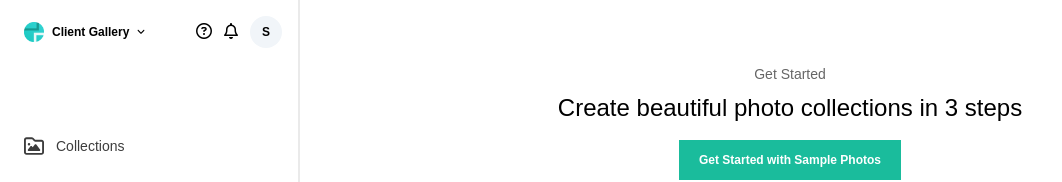
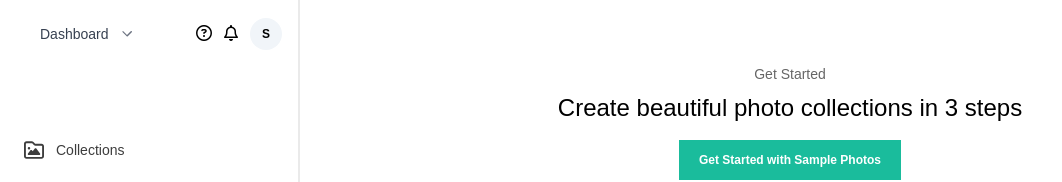
Before and after one commit to QodeSuraj/Pixie, a React (Create React App) app: page /dashboard in a window 1280 px wide. Shown: the top 182 px of the page, without its empty margins (0-1062 px from the left). Built offline with nearby package versions, Linux system fonts and the light colour scheme.

Commit message:
dropdown menue for dashboard

```diff
--- /dev/null
+++ b/src/components/DropDownMenu.js
@@ -0,0 +1,83 @@
+import React, { useState } from "react";
+
+const DropdownMenu = ({ options = [], onSelect, defaultValue }) => {
+  const [isOpen, setIsOpen] = useState(false);
+  const [selectedOption, setSelectedOption] = useState("Dashboard");
+
+  const handleOptionClick = (option) => {
+    setSelectedOption(option.title);
+    setIsOpen(false);
+  };
+
+  const handleDashboard = () => {
+    setSelectedOption("Dashboard");
+    setIsOpen(false);
+  };
+
+  return (
+    <div className="relative inline-block text-left">
+      <div>
+        <button
+          type="button"
+          className="inline-flex justify-between w-full px-4 py-2 text-sm font-medium text-gray-700 bg-white   focus:outline-none"
+          onClick={() => setIsOpen(!isOpen)}
+        >
+          {selectedOption === "Dashboard" ? "Dashboard" : selectedOption}
+          <svg
+            className="w-5 h-5 ml-2 -mr-1 text-gray-500"
+            xmlns="http://www.w3.org/2000/svg"
+            viewBox="0 0 20 20"
+            fill="currentColor"
+            aria-hidden="true"
+          >
+            <path
+              fillRule="evenodd"
+              d="M5.23 7.21a.75.75 0 011.06.02L10 10.94l3.71-3.71a.75.75 0 111.06 1.06l-4 4a.75.75 0 01-1.06 0l-4-4a.75.75 0 01.02-1.06z"
+              clipRule="evenodd"
+            />
+          </svg>
+        </button>
+      </div>
+
+      {isOpen && (
+        <div className="absolute right-10 -left-6 z-10 w-[300px] sm:w-[350px] mt-2 origin-top-right bg-white border border-gray-200 divide-y divide-gray-100 shadow-lg focus:outline-none">
+          <div className="py-2 flex flex-col gap-1">
+            {options.map((option, index) => (
+              <button
+                key={index}
+                className="block w-full px-4 py-4 text-sm text-left text-gray-700 hover:bg-gray-100"
+                onClick={() => handleOptionClick(option)}
+              >
+                <div className="flex items-center gap-2">
+                  <div>
+                    {option.icon && (
+                      <img
+                        src={option.icon}
+                        alt="icon"
+                        className="inline-block w-7 h-7 mr-2"
+                      />
+                    )}
+                  </div>
+                  <div>
+                    <p className="text-xs">{option.title}</p>
+                    <p className="text-[10px]">{option.description}</p>
+                  </div>
+                </div>
+              </button>
+            ))}
+            <div className="flex justify-center" onClick={handleDashboard}>
+              <button className="flex items-center justify-center py-2">
+                <div className="flex gap-x-2">
+                  <img src="" alt="" />
+                  <p className="text-gray-600 text-sm">View Dashobard</p>
+                </div>
+              </button>
+            </div>
+          </div>
+        </div>
+      )}
+    </div>
+  );
+};
+
+export default DropdownMenu;
--- a/src/pages/Dashboard.js
+++ b/src/pages/Dashboard.js
@@ -1,7 +1,15 @@
-import React, { useState ,useRef,useEffect} from "react";
+import React, { useState, useRef, useEffect } from "react";
 import { Link } from "react-router-dom";
 import DashboardBanner from "../assets/images/dashboard banner.jpg";
 import clientProfile from "../assets/images/profile_images/client_gallery_profile.png";
+import Website from "../assets/images/profile_images/website_profile.png";
+
+import Store from "../assets/images/profile_images/product_profile.png";
+
+import StdioManager from "../assets/images/profile_images/studiomanager_profile.png";
+import MobileGallary from "../assets/images/profile_images/mobilegallery_profile.png";
+
+
 import folderIcon from "../assets/images/icons/folder-image.svg";
 import starIcon from "../assets/images/icons/star-icon.svg";
 import browserIcon from "../assets/images/icons/browser-icon.svg";
@@ -9,12 +17,46 @@ import settingIcon from "../assets/images/icons/settings-icon.svg";
 import ProfileDialog from "../components/ProfileDailogBox";
 import NotificationDialog from "../components/NotificationDailog";
 import HelpDialog from "../components/HelpDailogBox";
+import DropdownMenu from "../components/DropDownMenu";
 
 const navItems = [
   { title: "Collections", image: folderIcon, link: "#" },
   { title: "Starred", image: starIcon, link: "#" },
   { title: "Homepage", image: browserIcon, link: "#" },
   { title: "Settings", image: settingIcon, link: "#" },
+];
+const menuItems = [
+
+  {
+    icon: clientProfile,
+    title: "Client Gallery",
+    description:"somenthing is there"
+
+  },
+  {
+    icon: Website,
+    title: "Profile Settings",
+    description:"somenthing is there"
+
+  },
+  {
+    icon: Store,
+    title: "Logout",
+    description:"somenthing is there"
+
+  },
+  {
+    icon: StdioManager,
+    title: "Logout",
+    description:"somenthing is there"
+
+  },
+  {
+    icon: MobileGallary,
+    title: "Logout",
+    description:"somenthing is there"
+
+  },
 ];
 
 const CollectionItem = ({ title, image, link }) => (
@@ -70,9 +112,9 @@ const CircularStorageChart = ({ usedSpace, totalSpace }) => {
 const DashboardPage = () => {
   const [activeDialog, setActiveDialog] = useState("");
   const [activeNotifaction, setActiveNotifaction] = useState(false);
-
   const [usedSpace, setUsedSpace] = useState(0);
   const [totalSpace, setTotalSpace] = useState(100);
+  const [selectedMenu, setSelectedMenu] = useState(menuItems[0].title); // Default menu item
 
   const dialogRef = useRef(null);
 
@@ -82,6 +124,10 @@ const DashboardPage = () => {
 
   const handleNotification = () => {
     setActiveNotifaction(!activeNotifaction);
+  };
+
+  const handleMenuSelect = (item) => {
+    setSelectedMenu(item.title);
   };
 
   // Close the dialog when clicking outside
@@ -105,23 +151,11 @@ const DashboardPage = () => {
         {/* Category Section */}
         <div className="category_section flex justify-between pl-6 pr-4 py-2 lg:py-4 md:py-4 sm:py-2 lg:bg-white md:bg-dashboard_border sm:bg-dashboard_border">
           <div className="flex items-center gap-2">
-            <img src={clientProfile} className="w-5" alt="Client Profile" />
-            <p className="font-semibold text-xs active_tab">Client Gallery</p>
-            <svg
-              className="svg-inline--fa fa-angle-down w-2"
-              aria-hidden="true"
-              focusable="false"
-              data-prefix="fas"
-              data-icon="angle-down"
-              role="img"
-              xmlns="http://www.w3.org/2000/svg"
-              viewBox="0 0 448 512"
-            >
-              <path
-                fill="currentColor"
-                d="M201.4 374.6c12.5 12.5 32.8 12.5 45.3 0l160-160c12.5-12.5 12.5-32.8 0-45.3s-32.8-12.5-45.3 0L224 306.7 86.6 169.4c-12.5-12.5-32.8-12.5-45.3 0s-12.5 32.8 0 45.3l160 160z"
-              ></path>
-            </svg>
+            <DropdownMenu
+              options={menuItems}
+              onSelect={handleMenuSelect}
+              defaultValue={selectedMenu}
+            />
           </div>
           <div className="flex items-center gap-3 relative">
             <div className="relative group" ref={dialogRef}>
@@ -129,7 +163,10 @@ const DashboardPage = () => {
                 className="fa-regular fa-circle-question cursor-pointer"
                 onClick={() => toggleDialog("help")}
               ></i>
-              <HelpDialog activeDialog={activeDialog} toggleDialog={toggleDialog} />
+              <HelpDialog
+                activeDialog={activeDialog}
+                toggleDialog={toggleDialog}
+              />
             </div>
             <div className="relative group" ref={dialogRef}>
               <i
@@ -150,7 +187,10 @@ const DashboardPage = () => {
               >
                 S
               </p>
-              <ProfileDialog activeDialog={activeDialog} toggleDialog={toggleDialog} />
+              <ProfileDialog
+                activeDialog={activeDialog}
+                toggleDialog={toggleDialog}
+              />
             </div>
           </div>
         </div>
@@ -208,7 +248,11 @@ const DashboardPage = () => {
             </Link>
           </div>
           <div>
-            <img src={DashboardBanner} className="w-1/2 mx-auto" alt="Dashboard Banner" />
+            <img
+              src={DashboardBanner}
+              className="w-1/2 mx-auto"
+              alt="Dashboard Banner"
+            />
           </div>
         </div>
       </div>
```
